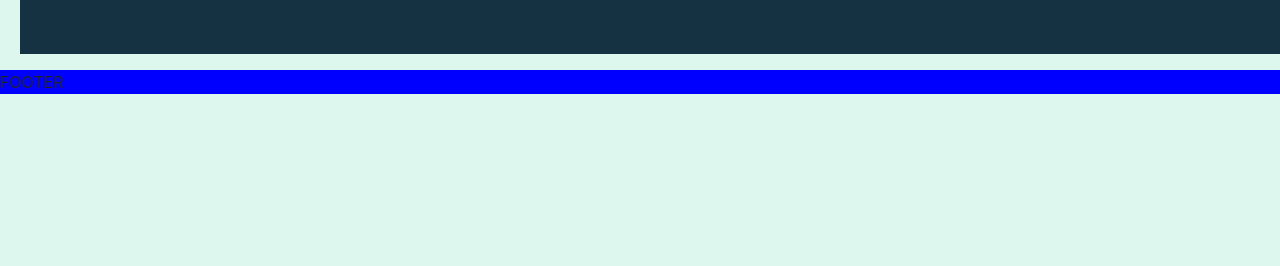
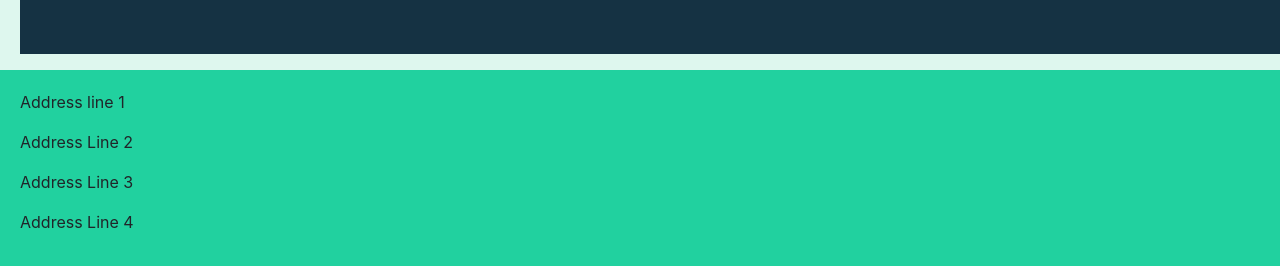
Before and after one commit to fluentinstroll/all-custom-sheet-metal, a Next.js app: page / in a window 1280 px wide. Shown: the part 1250-1516 px from the top of the page. Before the commit the page ends 1344 px from the top, so only its background shows below. Built offline with nearby package versions, Linux system fonts and the light colour scheme.

Commit message:
added a proper footer with boilerplate info

```diff
--- a/components/Footer.js
+++ b/components/Footer.js
@@ -2,12 +2,16 @@ const footerStyle = {
     width: "100%",
     position: "static",
     bottom: "0px",
-    background: "blue"
+    background: "#21D19F",
+    padding: "20px"
     };
 
   const Footer = () => (
     <div className="Footer" style={footerStyle}>
-      FOOTER
+      <p>Address line 1</p>
+      <p>Address Line 2</p>
+      <p>Address Line 3</p>
+      <p>Address Line 4</p>
     </div>
   );
 
--- a/styles/Projects.module.css
+++ b/styles/Projects.module.css
@@ -30,7 +30,7 @@
 .projectText {
   background: #6E8894;
 }
-
+/*temp*/
 .projectBox2 {
   background-color: #153243;
   width: 29%;
```
